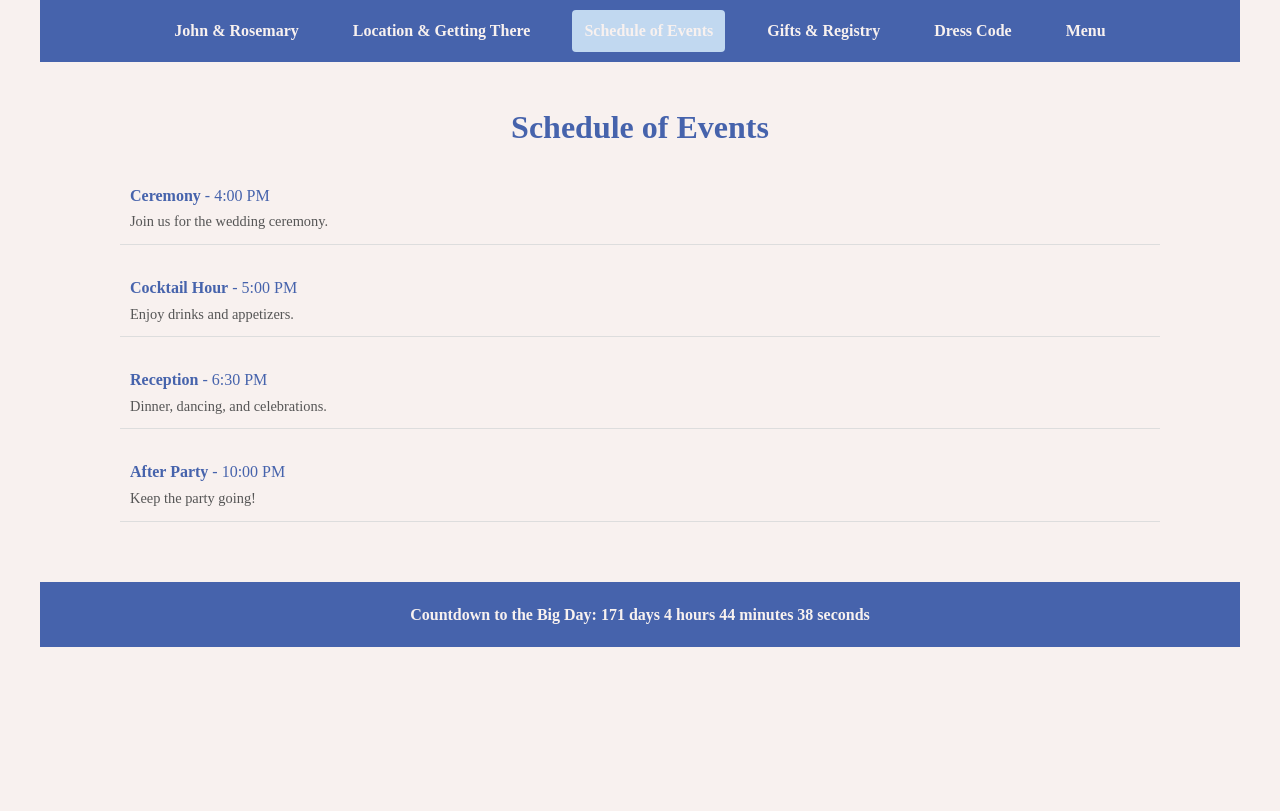
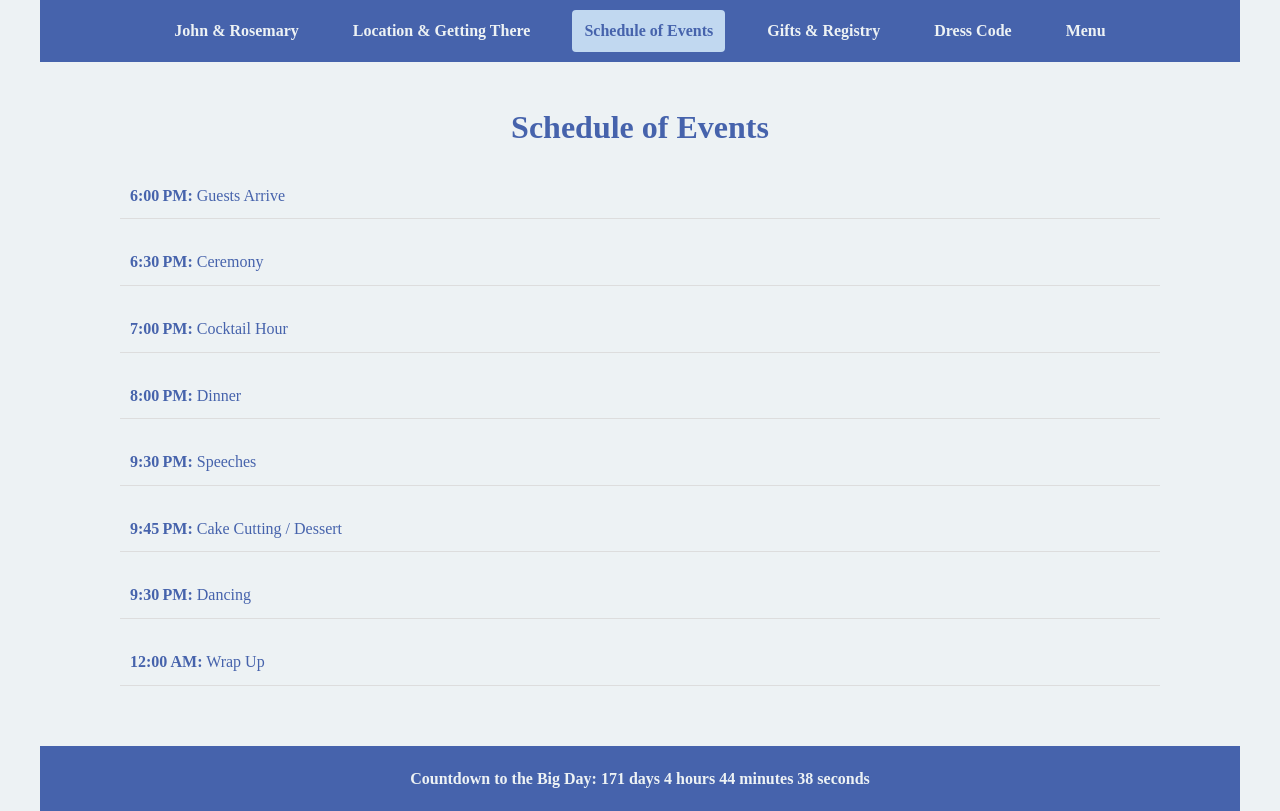
Before and after one commit to John-C-Jamieson/wedding, an Angular app in the folder frontend/: page /schedule in a window 1280 px wide. Built offline with nearby package versions, Linux system fonts and the light colour scheme.

Commit message:
Updated schedule.

```diff
--- a/frontend/src/app/navbar/navbar.component.css
+++ b/frontend/src/app/navbar/navbar.component.css
@@ -29,4 +29,5 @@ nav {
 .navbar li a:hover,
 .navbar li a.active {
   background-color: var(--accent-color);
+  color: var(--primary-color);
 }
--- a/frontend/src/app/schedule/schedule.component.html
+++ b/frontend/src/app/schedule/schedule.component.html
@@ -1,21 +1,13 @@
 <div class="schedule-container">
   <h1>Schedule of Events</h1>
   <ul>
-    <li>
-      <strong>Ceremony</strong> - 4:00 PM<br>
-      <span class="event-desc">Join us for the wedding ceremony.</span>
-    </li>
-    <li>
-      <strong>Cocktail Hour</strong> - 5:00 PM<br>
-      <span class="event-desc">Enjoy drinks and appetizers.</span>
-    </li>
-    <li>
-      <strong>Reception</strong> - 6:30 PM<br>
-      <span class="event-desc">Dinner, dancing, and celebrations.</span>
-    </li>
-    <li>
-      <strong>After Party</strong> - 10:00 PM<br>
-      <span class="event-desc">Keep the party going!</span>
-    </li>
+    <li><strong>6:00 PM:</strong> Guests Arrive</li>
+    <li><strong>6:30 PM:</strong> Ceremony</li>
+    <li><strong>7:00 PM:</strong> Cocktail Hour</li>
+    <li><strong>8:00 PM:</strong> Dinner</li>
+    <li><strong>9:30 PM:</strong> Speeches</li>
+    <li><strong>9:45 PM:</strong> Cake Cutting / Dessert</li>
+    <li><strong>9:30 PM:</strong> Dancing</li>
+    <li><strong>12:00 AM:</strong> Wrap Up</li>
   </ul>
 </div>
--- a/frontend/src/styles.css
+++ b/frontend/src/styles.css
@@ -1,7 +1,7 @@
 /* Define a soft, elegant color palette using CSS variables */
 :root {
   --primary-color: #4663AC;   /* Darkest blue from palette */
-  --secondary-color: #F8F1EF; /* Original warm, off‑white background */
+  --secondary-color: #edf2f4; /* off‑white background */
   --accent-color: #C1D8F0;    /* The shade just above the darkest blue */
   --text-color: #4663AC;      /* Match main text to the darkest blue */
   --link-color: #4663AC;
```
